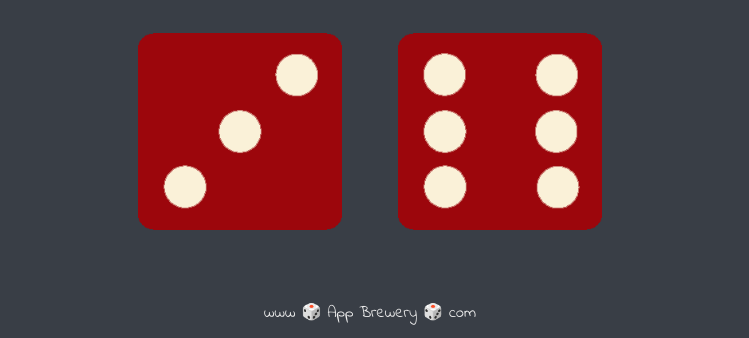
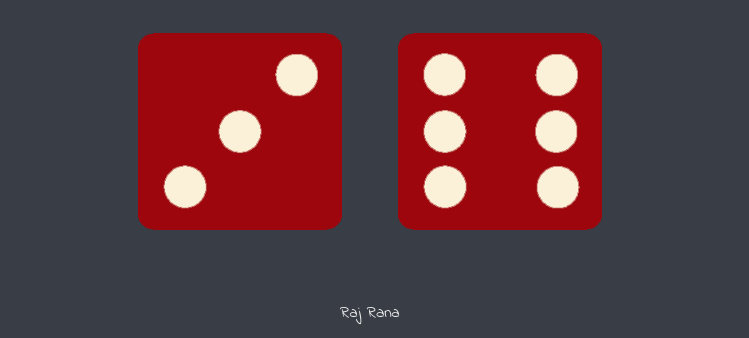
Before and after one commit to rajrana437/diceGame, a plain HTML site: page index.html in a window 1280 px wide. Shown: the part 462-800 px from the top of the page, without its empty margins (270-1019 px from the left). Drawn offline with Linux system fonts and the light colour scheme.

Commit message:
Update index.html

```diff
--- a/index.html
+++ b/index.html
@@ -28,7 +28,7 @@
   </body>
 
   <footer>
-    www 🎲 App Brewery 🎲 com
+    Raj Rana
     <script src="index.js" charset="utf-8"></script>
   </footer>
 </html>
```
